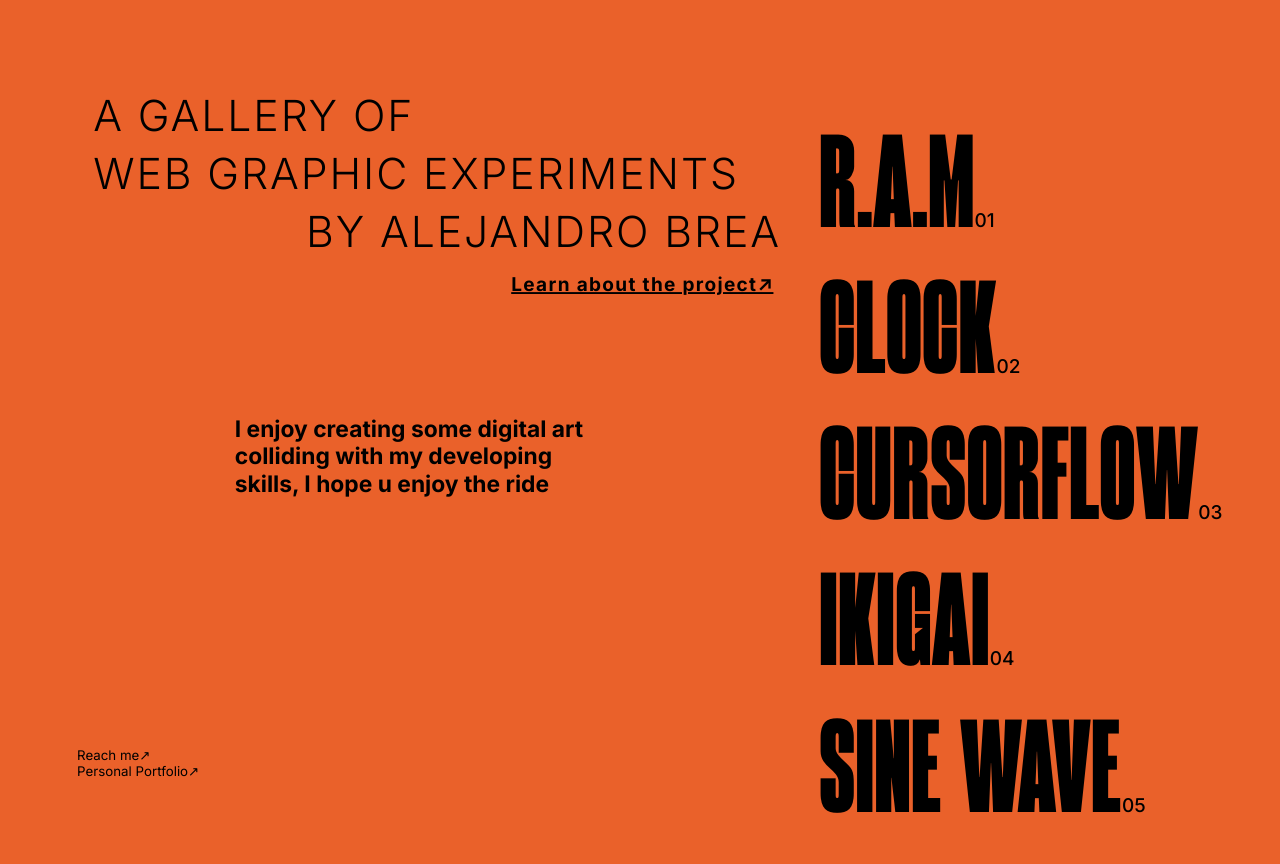
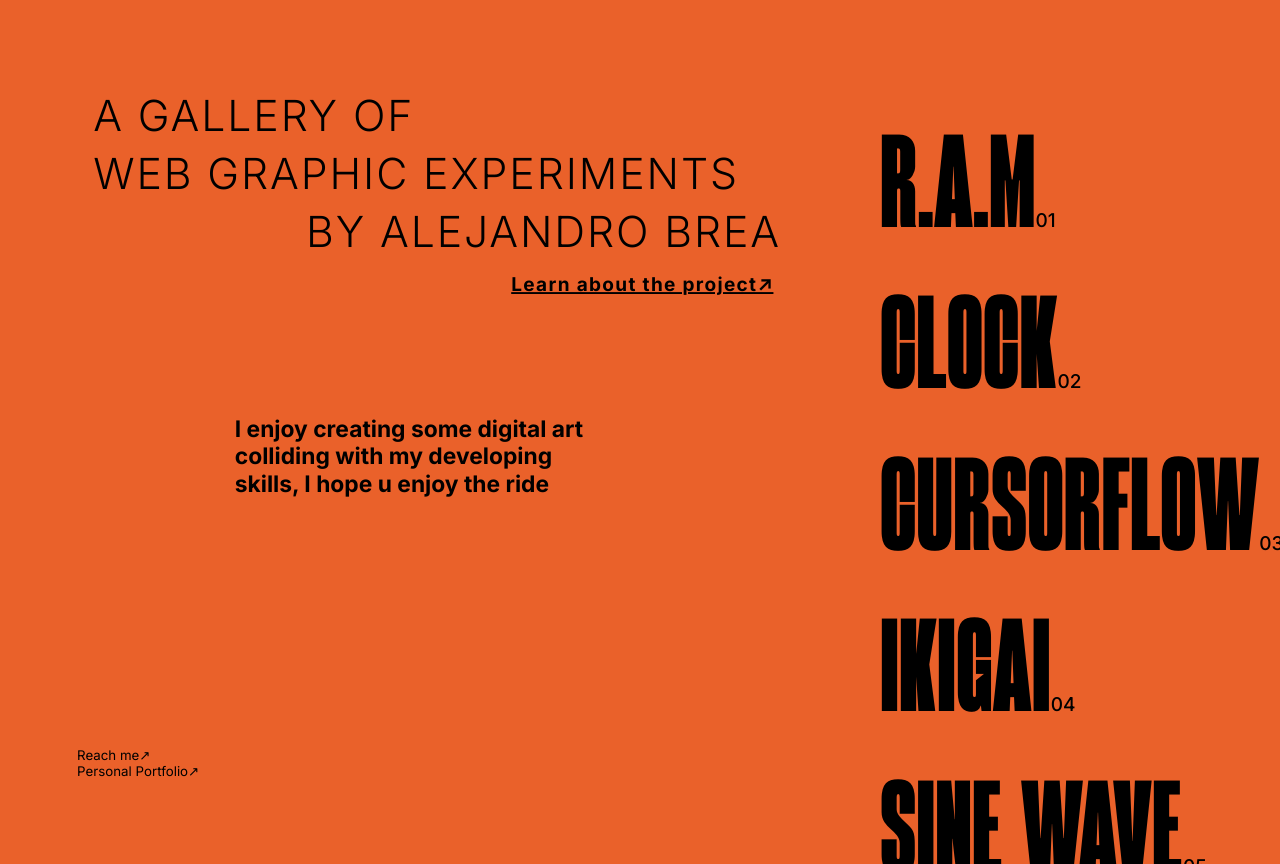
Before and after one commit to BreaGG/Gallery.github.io, a plain HTML site: page html/home.html in a window 1280 px wide. Shown: the top 864 px of the page. Drawn offline with Linux system fonts and the light colour scheme.

Commit message:
Add files via upload

```diff
--- a/css/styles.css
+++ b/css/styles.css
@@ -84,31 +84,32 @@ body {
 .contenedor-exp {
     overflow-y: auto;
     flex-wrap: wrap;
-    margin-right: 20rem;
+    margin-right: 20vw;
+    margin-left: 5vw;
     margin-top: 5rem;
-    height: 800px;
-
+    max-height: 50rem;
 }
 
 .navbar {
     list-style: none;
     display: flex;
     flex-direction: column;
-    justify-content: center;
-    align-items: flex-start;
+    justify-content: flex-start;
+    align-items: stretch;
     overflow-y: auto;
-    overflow: hidden;
 }
 
 .navbar-element {
-    font-size: 40px;
+    font-size: 3rem;
     font-weight: 900;
+    margin-bottom: 1rem;
 }
+
 .navbar-a {
     font-family: Arges;
     color: black;
     text-decoration: none;
-    font-size: 128px;
+    font-size: 8rem; /* Ajusta el tamaño de fuente según tus necesidades */
 }
 
 .contenedor-about {
```
